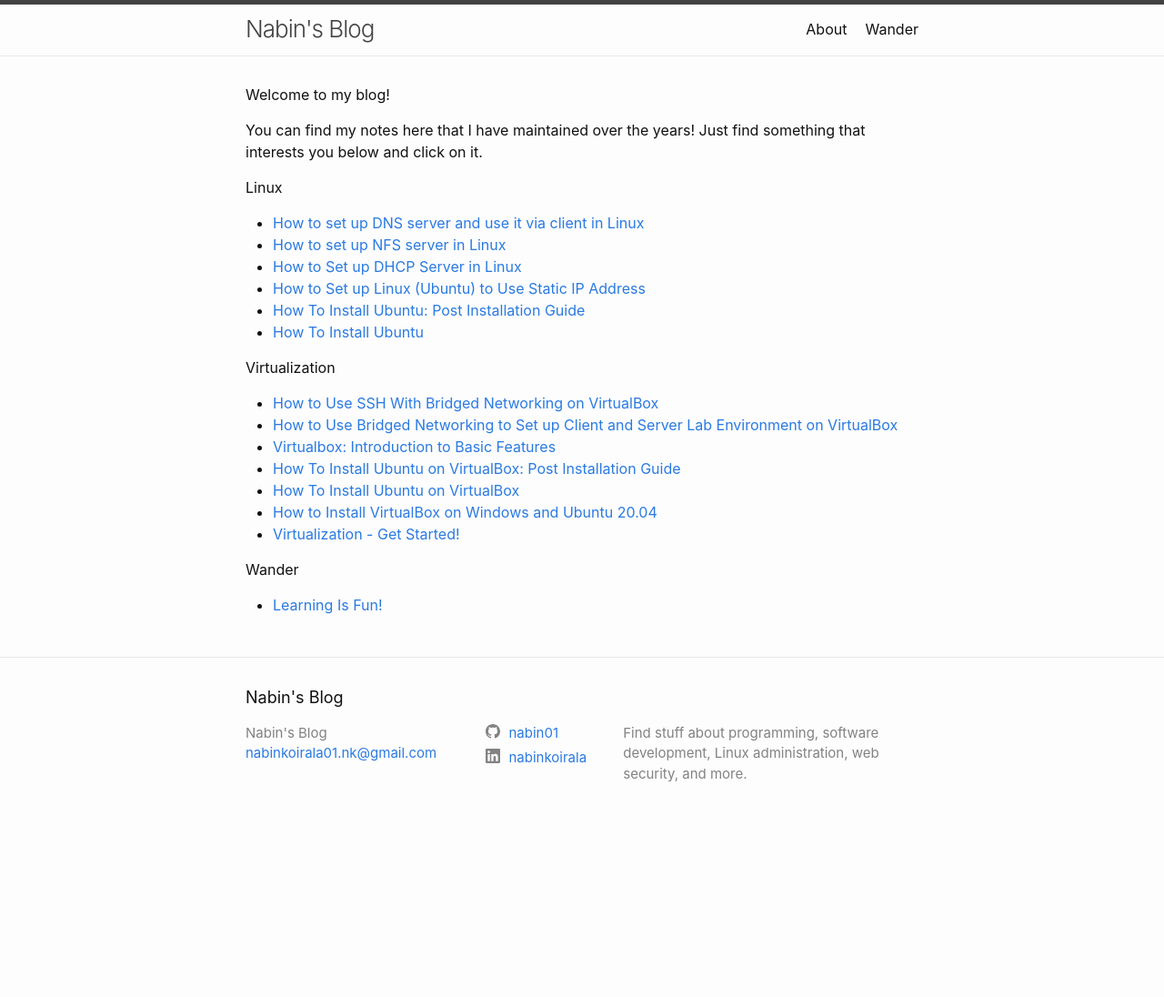
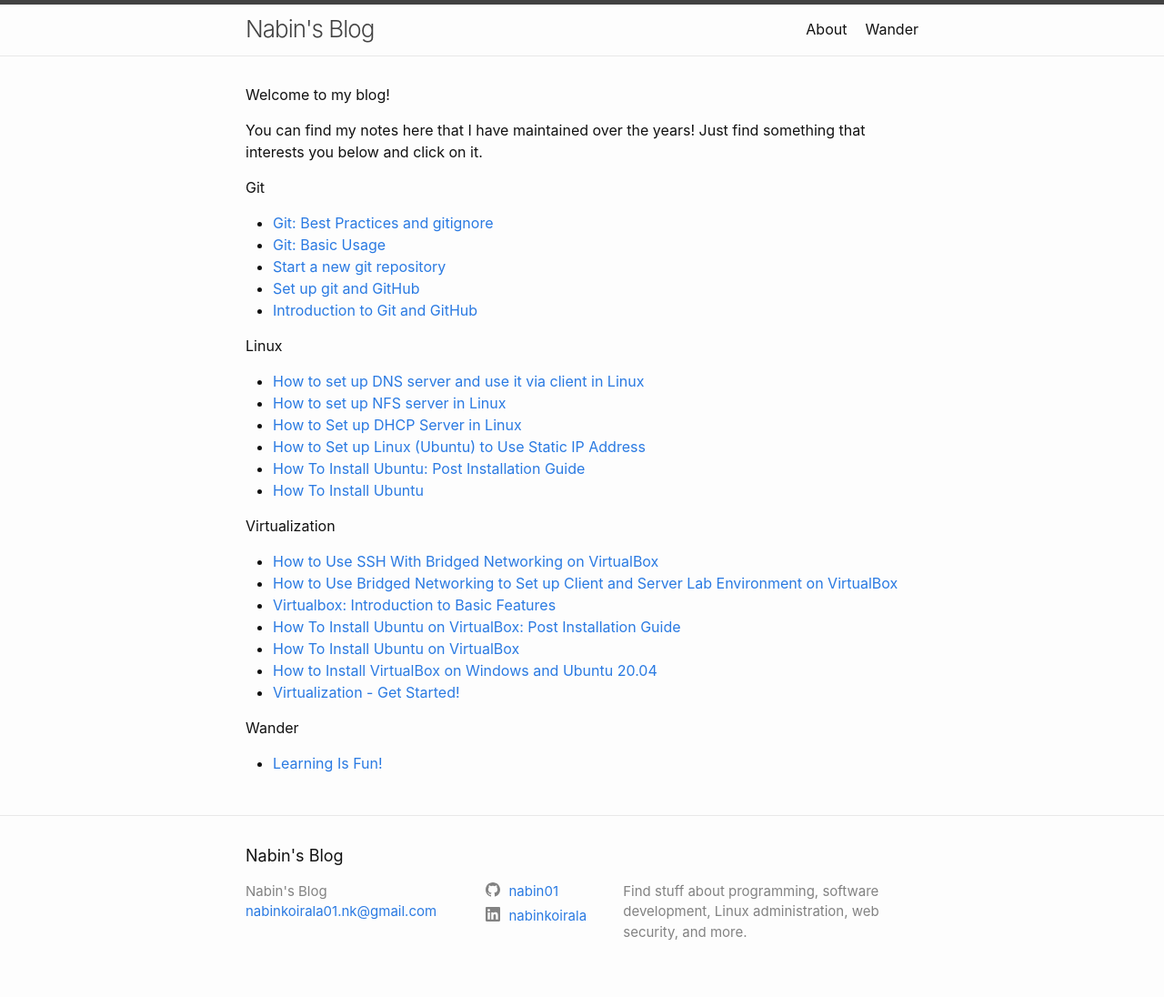
Before and after one commit to nknabin/nknabin.github.io, a Jekyll site: the page built from docs/index.markdown, in a window 1280 px wide. Shown: the whole page at 91% size. Built offline with Jekyll 4.4.1, drawn with Linux system fonts in a browser that asks for light colours; before the commit the page ends 922 px from its top, so only the background shows below that; some of the changed lines change nothing that is shown.

Commit message:
Add git posts

````diff
--- /dev/null
+++ b/docs/_posts/2022-07-23-git-and-github-introduction.md
@@ -0,0 +1,24 @@
+---
+layout: post
+title: "Introduction to Git and GitHub"
+date: 2022-07-23 10:20:22 +0545
+categories: git
+---
+
+## What is git and why use it?
+
+Git is a version control tool. Version control is an efficient way of tracking changes in source code and projects. It allows for efficient and effortless management of maintaining projects. Most of the products undergo a lot of revision and updates, including division of the project into multiple teams based on their specialties. Version control makes it effortless to track each version and change in the source code, hence, making the work flow clear and traceable while reducing redundancy and errors.
+
+Git allows you to track the entire history for a given code base. It allows you to compare the tiny changes in source code and choose what to take into another environment. Also, It allows you to work with efficiently manage non-linear development of a project (branching and merging). This and so much more!
+
+Git simplifies every task of exploring the differences between these changes as well as working with collaborators or on a team. If used properly, every small change in a project can be annotated. This makes the maintenance of the projects a lot easier.
+
+## Github
+
+Github is a git repository hosting service, but it also adds its own set of rich features. While git is simply a command line tool, Github provides a web-based graphical interface. It can be seen as Facebook for programmers where every one can share what they are working on and choose to work together with others. Other users in Github can view these hosted projects and peruse their code and make suggestions. It allows anyone to easily inspect a code base and its entire history, therefore making it the suitable platform for the open source projects.
+
+Github is built for collaboration. Github makes this fairly easy with fork, pull request and merge. If you want to contribute to an open source project, you simply fork the project and modify it under your own account. After you make your changes, you send a pull request to the original owner. The owners then review your changes and merge them into the original project, if these changes are beneficial for the project.
+
+Most of the open source projects are developed this way. A great example is node.js. A great way to start is go to Github and search for different projects, for instance, Microsoft's calculator. Take a look around. Click the commits tab and click on a commit to see what changes were made.
+
+### Next: [Set up git and GitHub]({% post_url 2022-07-23-set-up-git-and-github %})
--- /dev/null
+++ b/docs/_posts/2022-07-23-git-start-a-new-repository.md
@@ -0,0 +1,143 @@
+---
+layout: post
+title: "Start a new git repository"
+date: 2022-07-23 13:00:22 +0545
+categories: git
+---
+
+When you start a new project, always do one of the following:
+- Always start off a project with a git repository.
+- If you want your project to be hosted on GitHub, create a new repository and clone it.
+
+You can also use git locally (without hosting your project). Type git init in the project root (the base folder for the project). It initializes the directory as a git project. It creates a hidden folder called .git. This folder contains all the information about this repository to enforce version control on it. Every collaborator has their own .git folder and this folder is not tracked for changes by git.
+
+.git folder contains information like configuration for the current repository, history of the commits, addresses of remote repositories, branch information, commit logs and more. It contains these information in files (for examples: HEAD contains current branch, config contains configuration options for this repository) and folders (for examples: objects contain all the files, directories and commits in the repository).
+
+## Before we start
+
+Here are some technical terms:
+
+- repository<br>
+a data structure that stores information about commit objects and their references for a project (think of it as the .git folder for each project)
+
+- git project<br>
+any project that contains a git repository
+
+- collaborator<br>
+someone who is on the core development team for a project and has commit access to the main repository of the project
+
+- contributor<br>
+someone outside of the core development team for the project who wants to add their changes to the project
+
+- gitignore<br>
+list of files/directories to be ignored (not tracked for any changes) by the git
+
+- LICENSE<br>
+It defines the conditions for the reuse, distribution and modification of a project.
+
+- README<br>
+It is usually a Markdown file (or plain text file) that contains a description of the project. README is an excellent way of providing visitors with a good description of the project and necessary guidelines for its usage (version of tools used, installation guide and more).
+
+## Create your first GitHub repository
+
+Hosting repositories on GitHub provides many advantages (it serves as back up and is great for collaboration).
+
+Follow the steps below to create a new GitHub repository:
+
+1. Go to github and log in to you account.
+2. Go to github.com/new or Click the New repository button on the top-left side. Optionally, If you require, you can also initialize this repository with a README file and add a gitignore file based on your programming language and a license.
+3. Click the Create repository button.
+
+Your repository will be created and you can view it under the list of your repositories on the left side of your home screen. Follow the steps below to clone it and work on it.
+
+## Clone a github repository
+
+After the repository has been created, it can be cloned in your machine. Cloning a repo means creating a copy/clone of the repository. You clone the repository on your machine, work on it and push the new changes back to github.
+
+```
+$ git clone <remote-url>
+```
+
+Replace remote-url with the url of your repository. Find this by clicking on Clone or download on your repository page on github. The difference bewteen HTTPS and SSH in cloning is explained below.
+
+### HTTPS vs SSH
+
+If you use HTTPS to clone a git repository, you have to provide your github username and password for every push you make to the repository. However, if you use SSH, git push uses your SSH keys for authentication. This saves time and is suitable for a team project (setting up the collaborators to use SSH is secure and efficient than providing them all with a password).
+
+HTTPS url: https://github.com/\<username\>/\<repository\>.git
+
+```
+$ git clone https://github.com/<username>/<repository>.git
+```
+
+SSH url: git@github.com:\<username\>/\<repository\>.git
+
+```
+$ git clone git@github.com:<username>/<repository>.git
+```
+
+
+
+## Use git locally
+
+You can use git locally as well (without hosting your project on GitHub). This can be extremely useful to manage your local projects. See below.
+
+- Create a new repository from scratch
+  1. Create a new directory that will contain all the project files. This is also called the project root or the base directory.
+  2. Navigate into the project root in a terminal. (Use `cd` inside a terminal).
+  3. Enter the command: `git init`.
+
+  This initializes the current directory as a git repository. After you add source code, add the files to stage and commit the files.
+
+- Create a new repository from an existing project
+  1. Navigate into the project root (the directory that contains all the project files).
+  2. Type git init.
+  3. Also, create a .gitignore file to tell git not to track certain files (like binary files and log files in the project).
+  4. Commit these files.
+
+- Connect a local repository to GitHub<br>
+  To push a local repository to GitHub, define a remote-url for the local repository to push its changes to. You can do this as follows:
+
+  ```
+  # If you are using HTTPs
+  $ git remote add origin https://github.com/<username>/<repository>.git
+
+  # If you are using SSH
+  $ git remote add origin git@github.com:<username>/<repository>.git
+  ```
+
+  The above commands adds a new remote connection named origin that points to the given url. You can use `git remote get-url origin` and git remote remove origin` to get the URL origin points to and to remove that connection respectively. Note that origin is just a placeholder for the URL. You can use any placeholders you want.
+
+  Note that if the remote repository has any changes that you don't have in your local repository, you need to do git pull before pushing your changes.
+  ```
+  $ git pull origin main
+  ```
+
+## Add, Commit, and Push
+This section contains brief guide to add, commit, and push your changes. See [here]({% post_url 2022-07-25-git-basic-usage %}) for more details.
+
+### Add your changes
+Now, it is time to add your changes to your repository. For now, create a file called "README.md" with a brief description about your repository.
+
+```
+$ echo "This is a test repo!" > README.md
+```
+
+To see the current status of the repository, use `git status` command.
+
+### Commit your changes.
+When you are ready to commit your changes, enter the following commands.
+
+```
+$ git add .
+$ git commit -m "Initial commit"
+```
+
+### Push to GitHub.
+If you cloned a GitHub repository, push your commits to the GitHub repository with the following commands:
+
+```
+$ git push origin main
+```
+
+Next: [Common usage of git]({% post_url 2022-07-25-git-basic-usage %})
--- /dev/null
+++ b/docs/_posts/2022-07-23-set-up-git-and-github.md
@@ -0,0 +1,79 @@
+---
+layout: post
+title: "Set up git and GitHub"
+date: 2022-07-23 11:10:12 +0545
+categories: git
+---
+
+If this is your first time trying to use git or github, there are a few things that you need to do as follows:
+
+## Github
+
+Get a GitHub account. It's as simple as just signing up.
+
+## Git
+
+On Windows machines, download and install git. On Linux machines, you can install it using CLI tools such as apt for Debian-based distros with the command: `sudo apt install git`.
+
+If you don't want to host your project on github, you can use git without github as well to track your projects locally (on your personal device).
+
+## Set up your user name and email for git
+
+Open up a terminal and type the following commands: (On windows, open git-bash after installing git or cmd or Powershell if git is available on your path).
+
+```
+$ git config --global user.name "Your name here"
+$ git config --global user.email "your_email@example.com"
+```
+
+Do this if you want colored output in terminal (this is helpful in some cases but this is optional).
+
+```
+$ git config --global color.ui true
+```
+
+## Using ssh with github (eliminate the need for passwords on every push)
+
+Every time you push your changes to a repository in github, you will need to provide the username and the password of your github. This will be a hassle in everyday workflow and in working with teams. Github provides an alternative of using ssh keys. Follow the steps below to setup ssh on your machine:
+
+### Set up ssh
+
+Check if these files are present: `~/.ssh/id_rsa` and `~/.ssh/id_rsa.pub` (~ represents your home directory: /home/<username>. The first one is your private key and the second one is your public key. **You should never share your private key with anyone.** If you have these files, skip the step below.
+
+If the above files are not present, generate them using the following commands:
+
+```
+$ ssh-keygen -t rsa -C "your_email@example.com"
+```
+
+When you generate the keys, it asks you for a password that will be used to encrypt the keys. If you enter a password here, you will need to enter this password while using git push. You can leave this password empty. Don't leave it empty if you need your keys encrypted at all cost.
+
+Copy the public key by opening it on a text editor or using a terminal as follows (this command requires `xclip`):
+
+```
+$ xclip -se c ~/.ssh/id_rsa.pub
+```
+
+Paste your ssh public key into your github.
+
+1. Go to Account Settings.
+2. Click on SSH Keys on the left.
+3. Click on Add SSH Key.
+4. Add a label (eg. work machine) and paste the public key on the text box.
+
+Test your ssh set up using the following command:
+
+```
+$ ssh -T git@github.com
+
+Hi username! You've successfully authenticated, but Github does
+not provide shell access.
+```
+
+If you get the above output, your ssh configuration is correct.
+
+To use ssh, use the GitHub SSH link available in in Clone button in your repository on GitHub. The ssh link follows the structure git@github.com:<username>/<repository>. If you use a repository as https://github.com/<username>/<repository>, it won't use ssh and ask for username and password for HTTPs authentication. Go through the next tutorial to learn more about this!.
+
+Next: [First git repository]({% post_url 2022-07-23-git-start-a-new-repository %})
+
+Also see: [Common usage of git]({% post_url 2022-07-23-set-up-git-and-github %})
--- /dev/null
+++ b/docs/_posts/2022-07-25-git-basic-usage.md
@@ -0,0 +1,94 @@
+---
+layout: post
+title: "Git: Basic Usage"
+date: 2022-07-25 09:52:12 +0545
+categories: git
+---
+
+The daily usage of git revolves around only a few commands: status, add, commit and push.
+
+You can work with git and github using a GUI like Github Desktop, which is pretty straightforward to use. Using the command line is easier, powerful and necessary in the long run since not all machines will have a GUI.
+
+## Before we start
+
+Make sure you have a git project (repository). Or see [here]({% post_url 2022-07-23-git-start-a-new-repository %}) to make one.
+
+Here are some technical terms:
+
+- Commit<br>
+It is like a checkpoint for your project. Before you commit you changes, you need to add them to a stage. This process is called staging. Changes in the staging phase (called a stage) can be edited (replaced and removed). Then, you finally commit all the changes in the stage. This process (commit) saves these changes on the git repository.
+
+- Push<br>
+Push actually sends your local commits to the remote host.
+
+## Git Status
+
+`git status` gives you a list of files that have been changed, plus new files that haven't been formally added.
+
+If your project is empty, create a new file. Give it a name and add any content to it. Then, type the following in a terminal: (Make sure you are in the project root directory.)
+
+```
+$ git status
+```
+
+Look for two main different things in the output:
+- Changes not staged for commit (Red color)<br>
+Modified files that are not staged yet
+- Untracked files (Red color)<br>
+New files that are not tracked by get yet.
+- Changes to be committed (Green color)<br>
+Changes that have been staged and are ready to be committed
+
+## Add, commit and commit message
+
+After you have made change to a file, use git add to add them to stage for committing.
+
+```
+$ git add filename
+```
+
+This adds filename to stage and it is then ready for commit. You can use `git add .` command to add all files in current path to stage.
+
+Then use `git commit` to add the changes in the stage to the git repository.
+
+```
+$ git commit -m "write commit message here"
+```
+
+A commit message summarizes the changes in that commit. It should be short (not more than 60 characters) and descriptive so that it's easy to read in a list, very much like an email subject. It should describe exactly what has been done so that the history of the repository becomes more readable.
+
+The commit should answer '**What does this commit do?** and not '**What did I do in this commit?**.
+
+Here are some examples are:
+- Fix navbar dropdown bug
+- Add dropdown feature in primary menu
+
+For a commit message with multiple lines line, use the commit option without the m flag as follows:
+
+```
+$ git commit
+```
+
+The above command opens up a text editor and lets you add your message. Write an initial line that describes the changes (like an email subject) and finally add other lines as required (like an email body). After you write your message, save it and exit to return to the command prompt. To abandon git commit, simply exit the editor without adding text.
+
+### Push to GitHub
+
+Simply committing changes locally does not add your changes to github. New commits need to be pushed to the github. To push a commit to github, use the following command:
+
+```
+$ git push <name> <branch>
+```
+
+Here is the actual command:
+
+```
+$ git push origin main
+```
+
+Here, origin is the name of the remote URL and contains the URL of your git repository. You can see it by typing the command `git remote get-url origin`. Also, main is the name of the branch on which the changes will be pushed to. So, the command tells git to push the changes to main branch of the git repository on the URL specified by origin.
+
+If the remote repository has changes that you don't in your local repository, you need to do git pull first. It is always a good idea to perform git pull before making any commits and pushing them.
+
+Don't push your every small change to GitHub. Do this after making a series of definitive changes that completes a major part of your work. If you have not pushed it yet, you can go back. But pushing a commit to github makes it a part of the project's history and is difficult to remove later.
+
+Next: [Good commit practices and .gitignore]({% post_url 2022-07-25-git-best-practices-and-gitignore %})
--- /dev/null
+++ b/docs/_posts/2022-07-25-git-best-practices-and-gitignore.md
@@ -0,0 +1,147 @@
+---
+layout: post
+title: "Git: Best Practices and gitignore"
+date: 2022-07-25 09:52:12 +0545
+categories: git
+---
+
+A git commit is like a checkpoint in your project. After you make a series of definitive changes, you commit them. However this raises several questions like:
+
+- What files should I commit?
+- Should I add every file to a commit? What about log files and binaries?
+- How often should I commit?
+- Should I commit every small change?
+
+Find out good practices to git commit in this tutorial.
+
+## Before we start
+
+Remember that these are just guidelines that are supposed to make your work flow easier to manage. Following these will help you manage your projects later with much lesser hassle. However, feel free to try anything you want as you are developing your project. Especially when you are learning, it's important to try out different things so you know exactly what you are doing.
+
+## What to commit
+
+A project includes many files (build files, log files, large datasets and so on). However, not all of these files are of interest to version control. You don't need build files and log files to maintain the codebase. For example, you don't need the binaries since binaries keep changing with each change. Hence, you are better to exclude such files in your git commit.
+
+Another important point to remember is to not commit a big file. Although git allows you to upload files as big as 100 MB (warns you for files greater than 50 MB and blocks files greater than 100 MB), it is not a good idea to commit big files. This, in a long run, will bloat your repository (even big image files will do this) and you don't want this, especially in a commercial environment.
+
+If you are working with large files (like datasets for machine learning projects), host them on cloud (for instance: use google drive). If you are looking to host files for a smaller group of people (in your company or just a small collaborative project), look at git alternatives to share those files.
+
+### gitignore: Don't track these files
+
+- log files (.log)
+- Back up files
+- Files generated from other source files (eg. make files, if you use make or rake)
+- Binary files
+- Large files (datasets)
+- .gitignore
+
+Add all the files you don't want to track in .gitignore file. You can create a .gitignore file while creating repository in github by choosing the gitignore of your language or by manually creating .gitignore and adding a list of files for git to ignore.
+
+There are various ways of configuring .gitignore. You can have a global .gitignore file that applies to all git projects in your machine. You can also have a local .gitignore file for each directory (git repository). Use a local .gitignore file for more control.
+
+The following is an example of gitignore for a C/C++ project. Note that this is just an example and you will need to configure it as required by your project hierarchy. You can add other items (thumbs.db or desktop.ini files in windows and .Trash files in Linux). This is minimal but the principle here is important. All of the rules work recursively as well.
+
+```
+# backup and swap files for emacs and vim respectively
+*~
+*.swp
+
+# setup your build to take place in a sub-directory called 'build'
+# ignore that sub-directory
+build/
+
+# alternatively exclude all files with their extensions
+
+# make files
+*.lst
+*.o
+*.eep
+*.lss
+*.map
+*.sym
+
+# other generated files: object files, libraries, dlls and executables
+*.obj
+*.lib
+*.so
+*.dll
+*.exe
+*.out
+
+# data folder - not required for smaller datasets
+data/
+```
+
+If you mostly work with a fixed set of tools (your favourite IDE and a specific language), consider making a global ~/.gitignore_global file. It works for all of your git projects but you will need to tell git explicitly about the global gitignore file.
+
+An example for Linux OS is:
+
+```
+# backup files
+*~
+.*~
+*.swp
+
+# Add other rules for projects you do
+# C
+# Object files
+*.o
+*.ko
+*.obj
+*.elf
+
+# Linker output
+*.ilk
+*.map
+*.exp
+
+# Libraries
+*.lib
+*.a
+*.la
+*.lo
+
+# Executables
+*.exe
+*.out
+
+# add more as you require
+```
+
+Tell git about this .gitignore_global file:
+
+```
+$ git config --global core.excludesfile ~/.gitignore_global
+```
+
+The above command will make every git repository in your machine use the global .gitignore_global file.
+
+## How often to commit
+
+Committing every minor changes make your project history difficult to read. This in turn makes your workflow complex.
+
+Consider the following factors before making a git commit:
+
+- What major task (fixing a bug, adding/removing a feature) are you working on?
+- Is the task complete?
+- Does this new change work? (Test your code after every change and make sure it works and it has not broken other parts of the project)
+
+## A good commit message
+
+Commit with an appropriate message (short, concise not more than 60 characters), like a subject for an email.  A good commit message answers the question '**what does this commit do?**' and not '**what did I do?**'.
+
+A short and concise commit message makes it easier to understand commits when you read your commit history.
+
+If you require to write a long description (details) for this commit, first write an initial commit message (like an email subject) that explains what this commit contains. Then, describe the changes in subsequent lines (like an email body).
+
+Here are a few examples: If you fixed a bug, write 'Fix bug <bug_id>' in your commit message. If you added a feature, write 'Add send message feature on Products page' in your commit message.
+
+## Conclusion
+
+Remember three important things:
+
+- Commit after every major or a definitive change (like a checkpoint in a video game).
+- Write a short and precise commit message, one that explains the change it contains.
+- Don't bloat your repository. Use gitignore wisely.
+
+Don't worry about getting everything right when you are learning. Keep working on projects. As you move further, you will get the idea of what to do, what not to do and what best fits your purpose. The best way to do this is to use git in every project you build, even if you just commit and push changes. As you get familiar, you will see that commits, gitignore and other features of git make your work-flow efficient and easier to manage.
--- a/docs/index.markdown
+++ b/docs/index.markdown
@@ -7,6 +7,16 @@ layout: home
 Welcome to my blog!
 
 You can find my notes here that I have maintained over the years! Just find something that interests you below and click on it.
+
+Git
+<ul>
+  {% for post in site.categories.git %}
+    {% if post.url %}
+        <li><a href="{{ post.url }}">{{ post.title }}</a></li>
+    {% endif %}
+  {% endfor %}
+</ul>
+
 
 Linux
 <ul>
````
